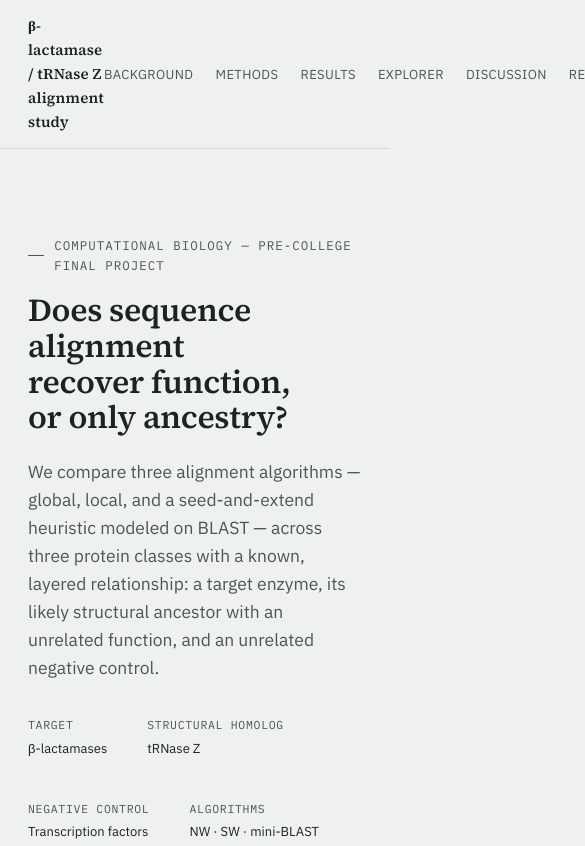
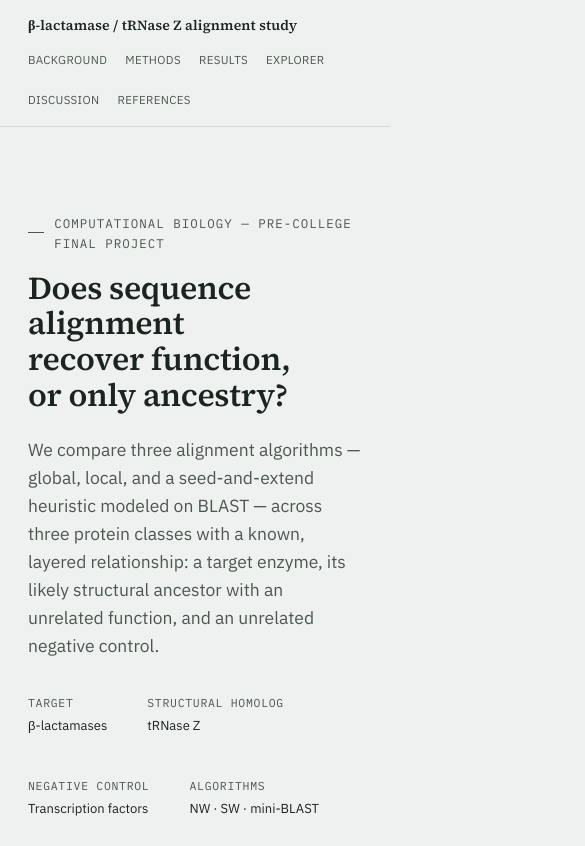
Before and after one commit to eleanorcain688-star/CMU-Comp-Bio-Final, a plain HTML site: page index.html in a window 390 px wide. Shown: the top 846 px of the page, 585 px wide, since content can reach past the window. Drawn offline with Linux system fonts and the light colour scheme.

Commit message:
Enhance navigation styles for responsiveness
Updated navigation styles for better responsiveness and added media queries.

```diff
--- a/index.html
+++ b/index.html
@@ -52,11 +52,18 @@
     backdrop-filter: blur(6px);
     border-bottom: 1px solid var(--rule);
   }
-  nav .wrap { display: flex; align-items: center; justify-content: space-between; padding-top: 14px; padding-bottom: 14px; }
-  nav .brand { font-family: 'Source Serif 4', serif; font-weight: 600; font-size: 15px; letter-spacing: 0.01em; }
-  nav ul { list-style: none; display: flex; gap: 22px; margin: 0; padding: 0; }
-  nav a { color: var(--ink-soft); text-decoration: none; font-size: 13px; letter-spacing: 0.03em; text-transform: uppercase; }
+  nav .wrap { display: flex; align-items: center; justify-content: space-between; padding-top: 14px; padding-bottom: 14px; flex-wrap: wrap; gap: 10px; }
+  nav .brand { font-family: 'Source Serif 4', serif; font-weight: 600; font-size: 15px; letter-spacing: 0.01em; white-space: nowrap; }
+  nav ul { list-style: none; display: flex; gap: 22px; margin: 0; padding: 0; flex-wrap: wrap; }
+  nav a { color: var(--ink-soft); text-decoration: none; font-size: 13px; letter-spacing: 0.03em; text-transform: uppercase; white-space: nowrap; }
   nav a:hover { color: var(--ink); }
+
+  @media (max-width: 640px) {
+    nav .wrap { flex-direction: column; align-items: flex-start; }
+    nav .brand { font-size: 14px; }
+    nav ul { gap: 14px 18px; }
+    nav a { font-size: 11.5px; }
+  }
 
   /* ---------- Hero ---------- */
   header.hero { padding: 86px 0 54px; border-bottom: 1px solid var(--rule); }
```
